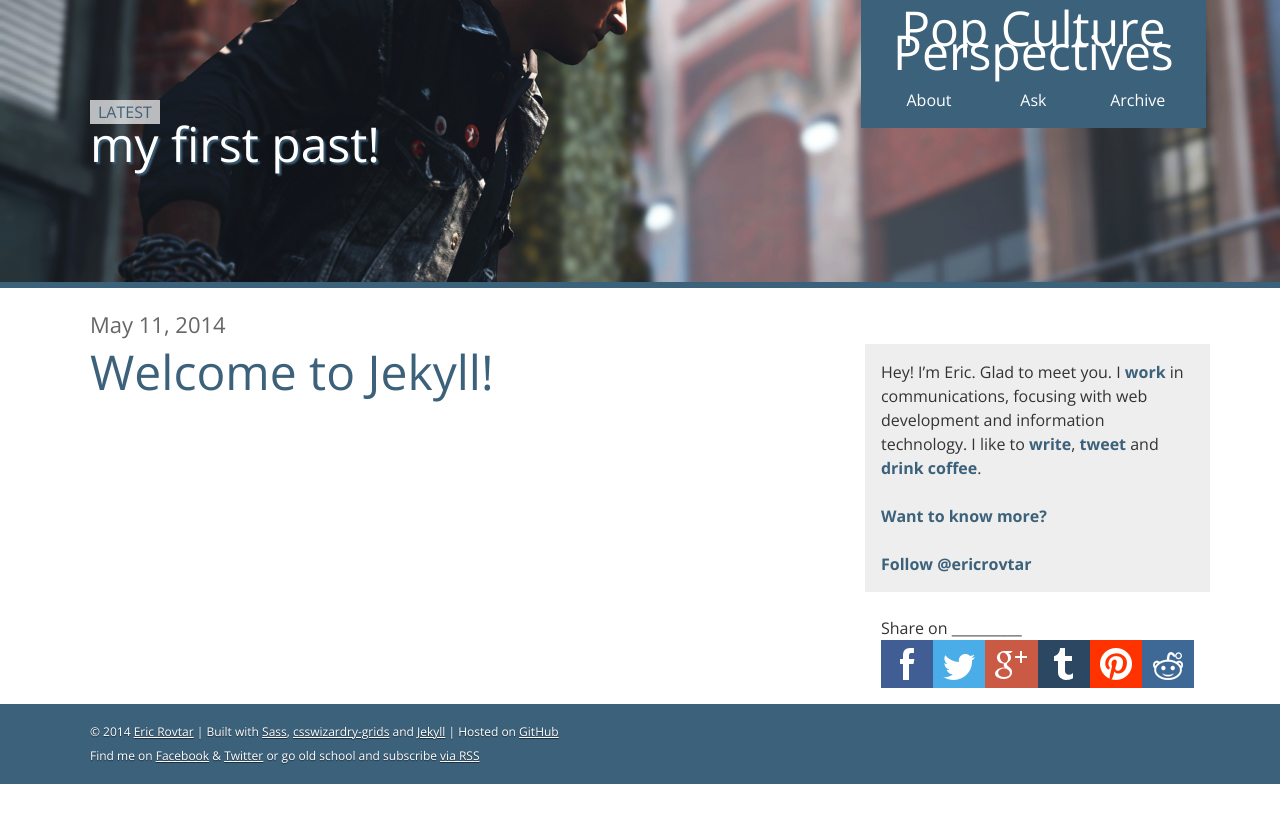
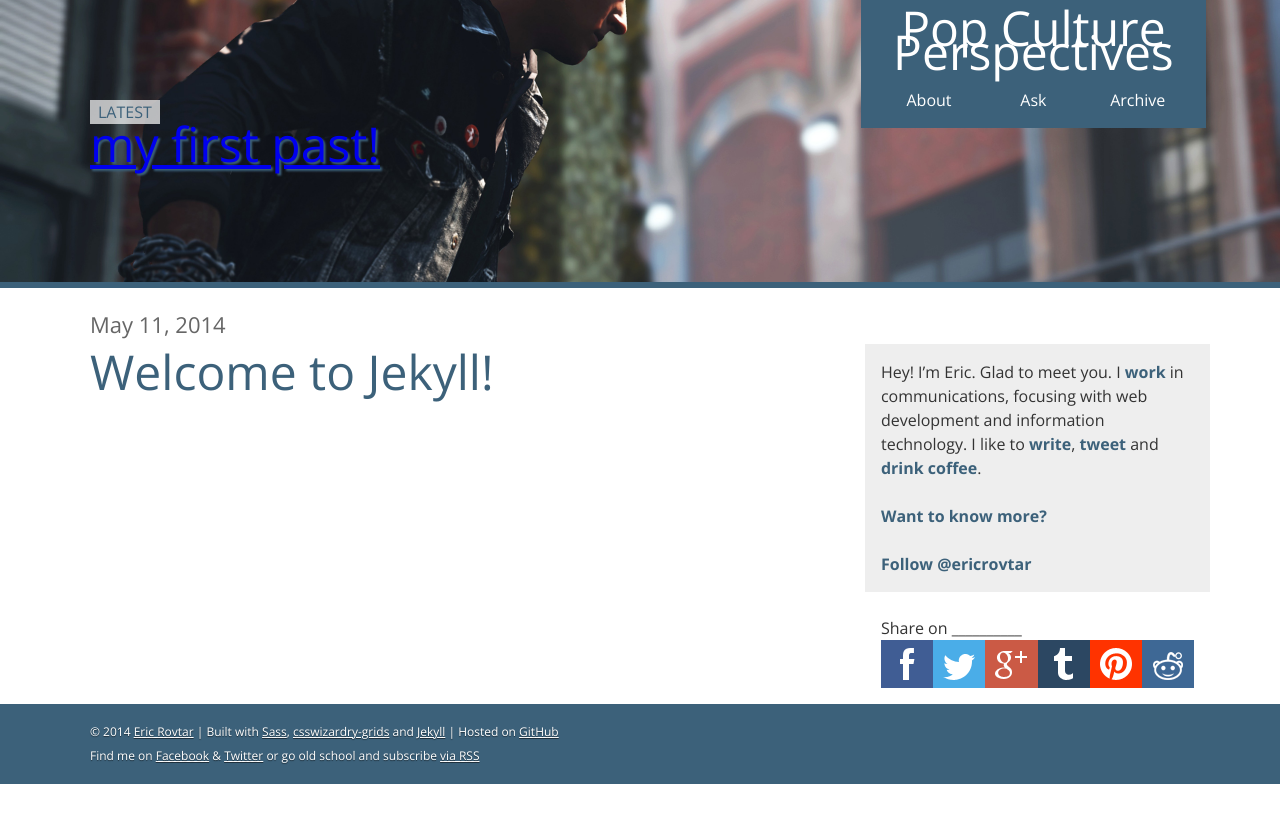
Before and after one commit to ericrovtar/ericrovtar.github.io, a Jekyll site: the page built from index.html, in a window 1280 px wide. Shown: the top 823 px of the page. Built offline with Jekyll 4.4.1, drawn with Linux system fonts in a browser that asks for light colours; comment, search, counter and statistics services are not loaded.

Commit message:
Make title a link

```diff
--- a/_layouts/default.html
+++ b/_layouts/default.html
@@ -37,7 +37,9 @@
 
                         {% for post in site.posts limit: 1 %}
                         <h1>
-                            {{ post.title }}
+                            <a class="article__link" href="{{ post.url | prepend: site.baseurl }}">
+                                {{ post.title }}
+                            </a>
                         </h1>
                         {% endfor %}
                     {% else %}
```
